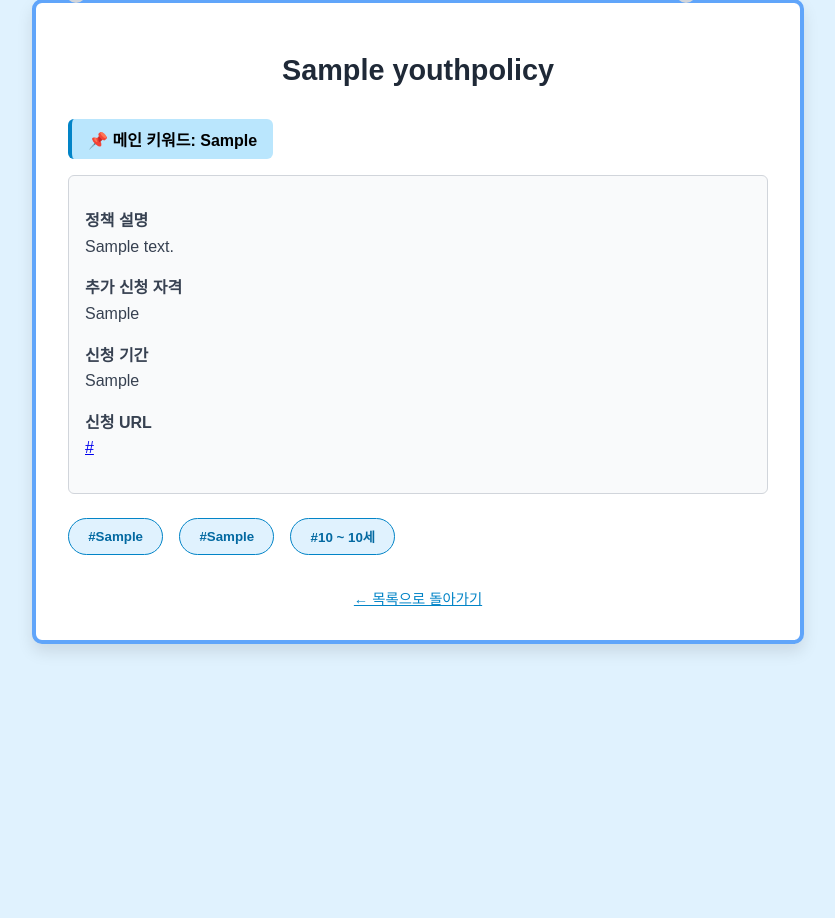
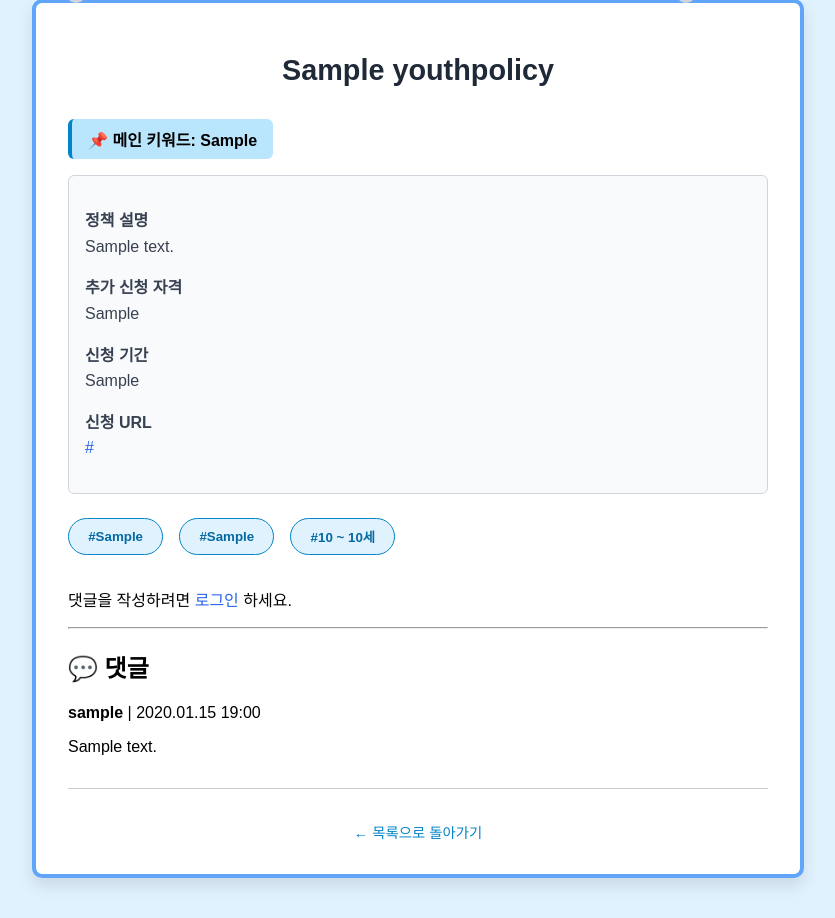
Before and after one commit to choisieon/last-project, a Django app: page /policy/1/ in a window 1280 px wide. Shown: the part 41-959 px from the top of the page, without its empty margins (222-1057 px from the left). Before the commit the page ends 693 px from the top, so only its background shows below. Run offline with Django 5.2, Linux system fonts and the light colour scheme; tables that the repository leaves empty hold one stand-in row (values such as "Sample post").

Commit message:
청년정책 댓글/대댓글 기능 추가

```diff
--- a/chungsulmo_project/settings.py
+++ b/chungsulmo_project/settings.py
@@ -178,7 +178,7 @@ SOCIALACCOUNT_PROVIDERS = {
         }
     },
     'kakao': {
-        'SCOPE': ['account_email', 'profile_nickname'],
+        'SCOPE': ['profile_nickname'],
         'AUTH_PARAMS': {
             "response_type": "code",
             'prompt': 'login'
--- a/youth_policy/templates/policy_detail.html
+++ b/youth_policy/templates/policy_detail.html
@@ -78,12 +78,6 @@
       font-weight: bold;
     }
 
-    .person-img {
-      width: 100px;
-      margin: 1rem auto 0;
-      display: block;
-    }
-
     .back-btn {
       display: block;
       text-align: center;
@@ -96,13 +90,13 @@
       text-decoration: underline;
     }
 
-    .a {
-      color: #2563eb; /* 기본 링크 색상 */
+    a {
+      color: #2563eb;
       text-decoration: none;
     }
 
     a:visited {
-      color: #2563eb; /* 방문 후에도 동일한 색상 유지 */
+      color: #2563eb;
     }
   </style>
 </head>
@@ -131,6 +125,65 @@
       <button>#{{ policy.minage }} ~ {{ policy.maxage }}세</button>
     </div>
 
+    <!-- 댓글 작성 폼 -->
+    {% if user.is_authenticated %}
+      <h3 style="margin-top: 2rem;">✏️ 댓글 작성</h3>
+      <form action="{% url 'youth_policy:add_policy_comment' policy.id %}" method="post">
+        {% csrf_token %}
+        <textarea name="content" rows="4" style="width: 100%;" placeholder="댓글을 입력하세요."></textarea><br>
+        <button type="submit" style="margin-top: 0.5rem;">댓글 작성</button>
+      </form>
+    {% else %}
+      <p>댓글을 작성하려면 <a href="{% url 'login' %}?next={{ request.path }}">로그인</a> 하세요.</p>
+    {% endif %}
+
+    <!-- 댓글 목록 -->
+    <hr>
+    <h2>💬 댓글</h2>
+
+    <div id="comment-section">
+      {% for comment in comments %}
+        <div style="margin-bottom: 1.5rem; border-bottom: 1px solid #ccc; padding-bottom: 1rem;">
+          <p><strong>{{ comment.author.username }}</strong> | {{ comment.created_at|date:"Y.m.d H:i" }}</p>
+          <p>{{ comment.content|linebreaks }}</p>
+
+          {% if user.is_authenticated and user == comment.author %}
+            <p>
+              <a href="{% url 'youth_policy:edit_policy_comment' comment.id %}">수정</a> |
+              <a href="{% url 'youth_policy:delete_policy_comment' comment.id %}" onclick="return confirm('정말 삭제하시겠습니까?');">삭제</a>
+            </p>
+          {% endif %}
+
+          <!-- 대댓글 -->
+          {% for reply in comment.replies.all %}
+            <div style="margin-left: 2rem; border-left: 2px solid #60a5fa; padding-left: 1rem; margin-top: 1rem;">
+              <p><strong>{{ reply.author.username }}</strong> | {{ reply.created_at|date:"Y.m.d H:i" }}</p>
+              <p>{{ reply.content|linebreaks }}</p>
+
+              {% if user.is_authenticated and user == reply.author %}
+                <p>
+                  <a href="{% url 'youth_policy:edit_policy_comment' reply.id %}">수정</a> |
+                  <a href="{% url 'youth_policy:delete_policy_comment' reply.id %}" onclick="return confirm('정말 삭제하시겠습니까?');">삭제</a>
+                </p>
+              {% endif %}
+            </div>
+          {% endfor %}
+
+          <!-- 대댓글 작성 폼 -->
+          {% if user.is_authenticated %}
+            <form action="{% url 'youth_policy:add_policy_comment' policy.id %}" method="post" style="margin-top: 1rem;">
+              {% csrf_token %}
+              <input type="hidden" name="parent_id" value="{{ comment.id }}">
+              <textarea name="content" rows="2" style="width: 100%;" placeholder="답글을 입력하세요."></textarea><br>
+              <button type="submit" style="margin-top: 0.5rem;">답글 작성</button>
+            </form>
+          {% endif %}
+        </div>
+      {% empty %}
+        <p>아직 댓글이 없습니다.</p>
+      {% endfor %}
+    </div>
+
     <a href="{% url 'youth_policy:basic_page' %}" class="back-btn">← 목록으로 돌아가기</a>
   </div>
 </body>
```
